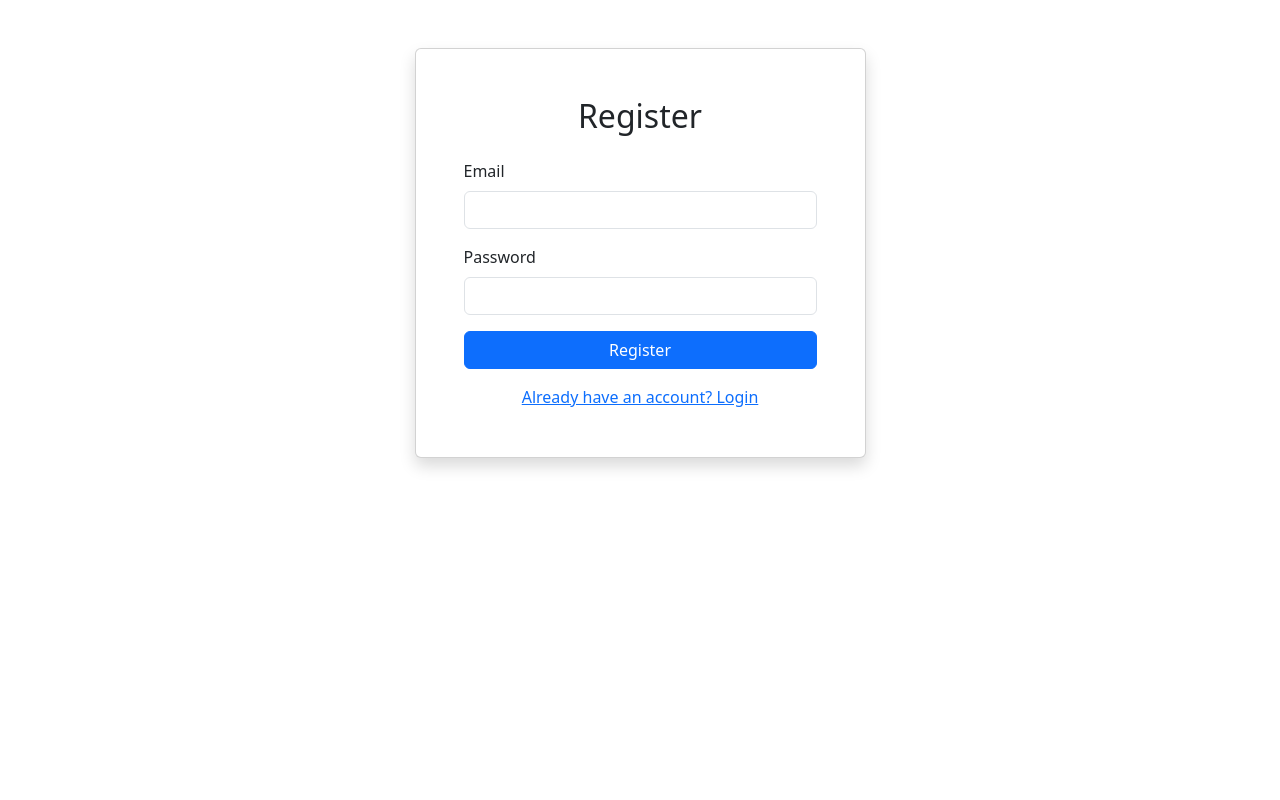
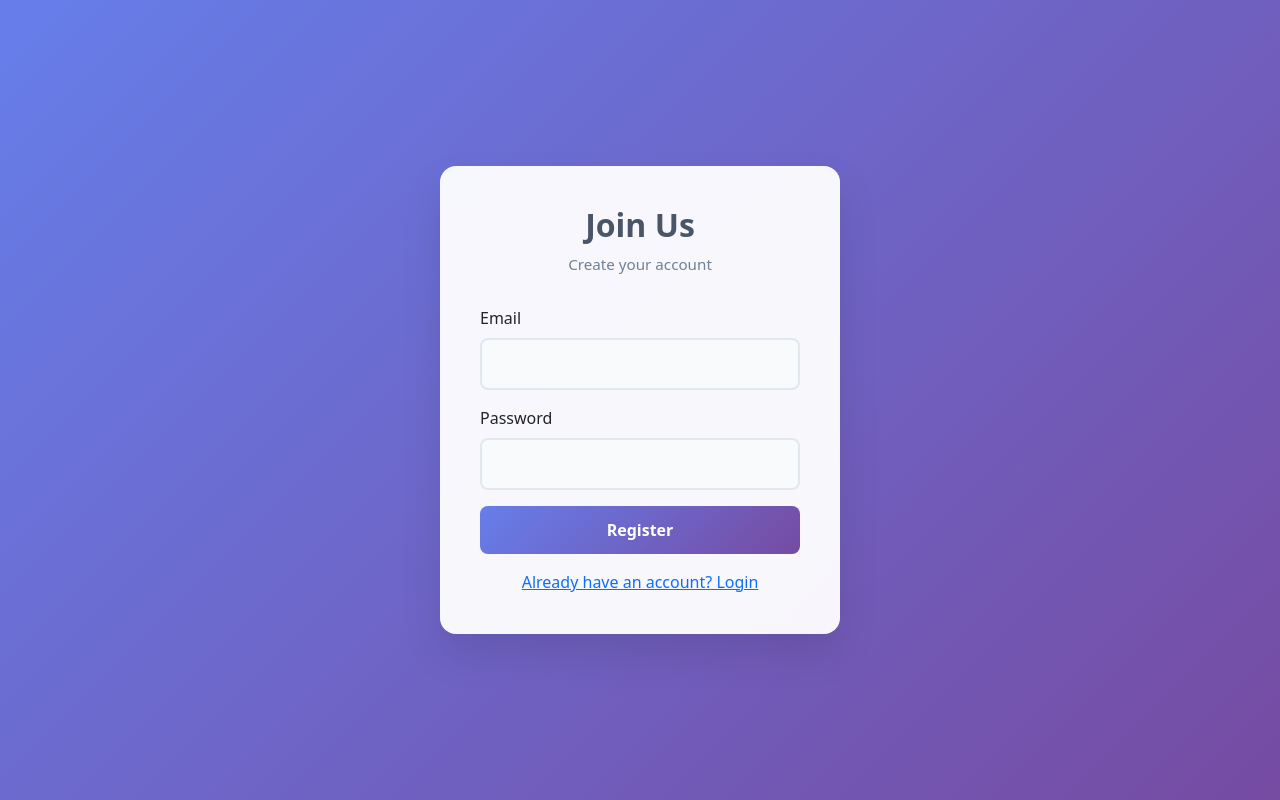
Before and after one commit to hifahd/chatbot-platform, a website: page public/index.html in a window 1280 px wide. Both pictures are taken after a click on the link "Need an account? Register". Drawn offline with nearby package versions, Linux system fonts and the light colour scheme.

Commit message:
enhance UI with subtle styling improvements

```diff
--- a/public/index.html
+++ b/public/index.html
@@ -7,13 +7,13 @@
     <link href="https://cdn.jsdelivr.net/npm/bootstrap@5.3.0/dist/css/bootstrap.min.css" rel="stylesheet">
     <link rel="stylesheet" href="style.css">
 </head>
-<body>
-    <div class="container mt-5">
-        <div class="row justify-content-center">
-            <div class="col-md-6 col-lg-5">
-                <div class="card shadow">
-                    <div class="card-body p-5">
-                        <h2 class="text-center mb-4" id="formTitle">Login</h2>
+<body class="landing-page">
+    <div class="auth-container">
+        <div class="auth-card">
+            <div class="auth-header">
+                <h1 class="auth-title" id="formTitle">Welcome Back</h1>
+                <p class="auth-subtitle">Sign in to your account</p>
+            </div>
 
                         <div id="alertBox"></div>
 
@@ -43,11 +43,8 @@
                             <button type="submit" class="btn btn-primary w-100">Register</button>
                         </form>
 
-                        <div class="text-center mt-3">
-                            <a href="#" id="toggleForm">Need an account? Register</a>
-                        </div>
-                    </div>
-                </div>
+            <div class="text-center mt-3">
+                <a href="#" id="toggleForm">Need an account? Register</a>
             </div>
         </div>
     </div>
@@ -61,18 +58,21 @@
         const formTitle = document.getElementById('formTitle');
         const toggleForm = document.getElementById('toggleForm');
         const alertBox = document.getElementById('alertBox');
+        const authSubtitle = document.querySelector('.auth-subtitle');
 
         toggleForm.addEventListener('click', (e) => {
             e.preventDefault();
             if (loginForm.style.display === 'none') {
                 loginForm.style.display = 'block';
                 registerForm.style.display = 'none';
-                formTitle.textContent = 'Login';
+                formTitle.textContent = 'Welcome Back';
+                authSubtitle.textContent = 'Sign in to your account';
                 toggleForm.textContent = 'Need an account? Register';
             } else {
                 loginForm.style.display = 'none';
                 registerForm.style.display = 'block';
-                formTitle.textContent = 'Register';
+                formTitle.textContent = 'Join Us';
+                authSubtitle.textContent = 'Create your account';
                 toggleForm.textContent = 'Already have an account? Login';
             }
         });
--- a/public/style.css
+++ b/public/style.css
@@ -1,30 +1,131 @@
 /* Minimal custom styles */
+
+/* Landing page (login/register) enhancements */
+body.landing-page {
+    background: linear-gradient(135deg, #667eea 0%, #764ba2 100%);
+    min-height: 100vh;
+}
+
+.auth-container {
+    min-height: 100vh;
+    display: flex;
+    align-items: center;
+    justify-content: center;
+    padding: 20px;
+}
+
+.auth-card {
+    background: rgba(255, 255, 255, 0.95);
+    backdrop-filter: blur(10px);
+    border: none;
+    border-radius: 16px;
+    box-shadow: 0 20px 40px rgba(0, 0, 0, 0.1);
+    padding: 40px;
+    width: 100%;
+    max-width: 400px;
+    transition: transform 0.3s ease;
+}
+
+.auth-card:hover {
+    transform: translateY(-5px);
+}
+
+.auth-header {
+    text-align: center;
+    margin-bottom: 30px;
+}
+
+.auth-title {
+    color: #4a5568;
+    font-weight: 600;
+    font-size: 2rem;
+    margin-bottom: 8px;
+}
+
+.auth-subtitle {
+    color: #718096;
+    font-size: 0.95rem;
+}
+
+/* Enhanced form inputs */
+.auth-card .form-control {
+    border: 2px solid #e2e8f0;
+    border-radius: 8px;
+    padding: 12px 16px;
+    transition: all 0.3s ease;
+    background-color: #f8fafc;
+}
+
+.auth-card .form-control:focus {
+    border-color: #667eea;
+    box-shadow: 0 0 0 3px rgba(102, 126, 234, 0.1);
+    background-color: white;
+}
+
+.auth-card .btn-primary {
+    background: linear-gradient(135deg, #667eea 0%, #764ba2 100%);
+    border: none;
+    border-radius: 8px;
+    padding: 12px;
+    font-weight: 600;
+    transition: transform 0.2s ease;
+}
+
+.auth-card .btn-primary:hover {
+    transform: translateY(-1px);
+    box-shadow: 0 4px 12px rgba(102, 126, 234, 0.3);
+}
+
+/* Dashboard enhancements */
+.navbar-dark {
+    background: linear-gradient(135deg, #2d3748 0%, #4a5568 100%) !important;
+    box-shadow: 0 2px 4px rgba(0, 0, 0, 0.1);
+}
+
+/* Project cards subtle enhancement */
+.card {
+    transition: transform 0.2s ease, box-shadow 0.2s ease;
+    border: none;
+    border-radius: 12px;
+    overflow: hidden;
+}
+
+.card:hover {
+    transform: translateY(-4px);
+    box-shadow: 0 8px 25px rgba(0, 0, 0, 0.1);
+}
 
 /* Chat message styles */
 .message {
-    padding: 12px;
-    border-radius: 8px;
+    padding: 12px 16px;
+    border-radius: 12px;
     max-width: 70%;
+    margin-bottom: 8px;
+    line-height: 1.5;
 }
 
 .user-message {
-    background-color: #007bff;
+    background: linear-gradient(135deg, #667eea 0%, #764ba2 100%);
     color: white;
     margin-left: auto;
     text-align: right;
+    box-shadow: 0 2px 8px rgba(102, 126, 234, 0.2);
 }
 
 .assistant-message {
-    background-color: #f1f1f1;
-    color: #333;
+    background-color: #f8fafc;
+    color: #2d3748;
     margin-right: auto;
+    border: 1px solid #e2e8f0;
+    box-shadow: 0 1px 3px rgba(0, 0, 0, 0.05);
 }
 
 /* Messages container */
 #messagesContainer {
     height: calc(100vh - 180px);
     overflow-y: auto;
-    background-color: #fafafa;
+    background: linear-gradient(to bottom, #f8fafc 0%, #ffffff 100%);
+    padding: 20px;
 }
 
 /* Smooth scrolling */
```
